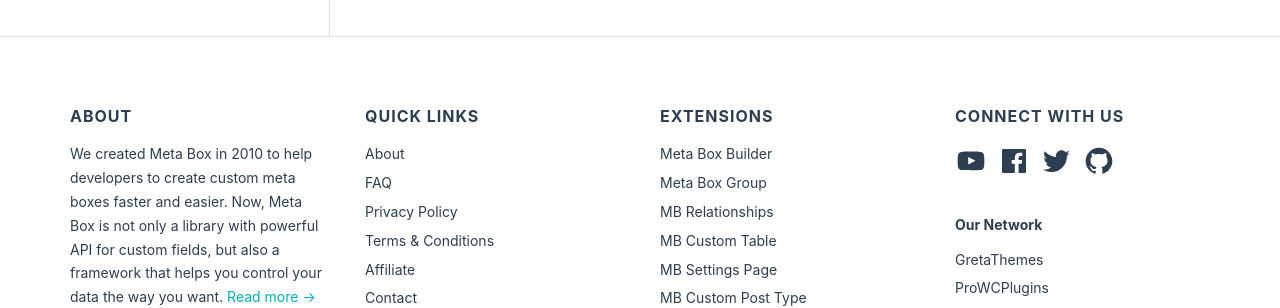
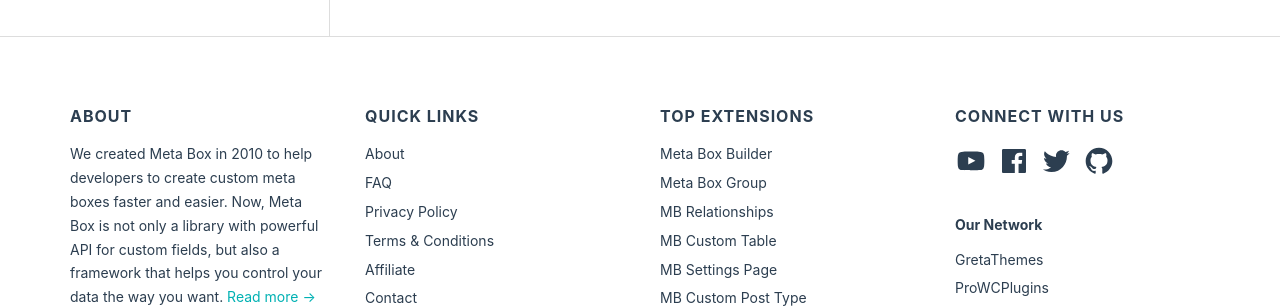
Before and after one commit to wpmetabox/docs, a Jekyll site: the page built from index.md, in a window 1280 px wide and 900 px high, scrolled down 1839 px. Shown: the part 324-632 px from the top of the window. Built offline with Jekyll 4.4.1, drawn with Linux system fonts in a browser that asks for light colours; comment, search, counter and statistics services are not loaded.

Commit message:
Update footer.html

```diff
--- a/_includes/footer.html
+++ b/_includes/footer.html
@@ -19,7 +19,7 @@
 					</ul>
 				</section>
 				<section class="widget">
-					<h3 class="widget-title">Extensions</h3>
+					<h3 class="widget-title">Top Extensions</h3>
 					<ul>
 						<li><a href="https://metabox.io/plugins/meta-box-builder/">Meta Box Builder</a></li>
 						<li><a href="https://metabox.io/plugins/meta-box-group/">Meta Box Group</a></li>
```
